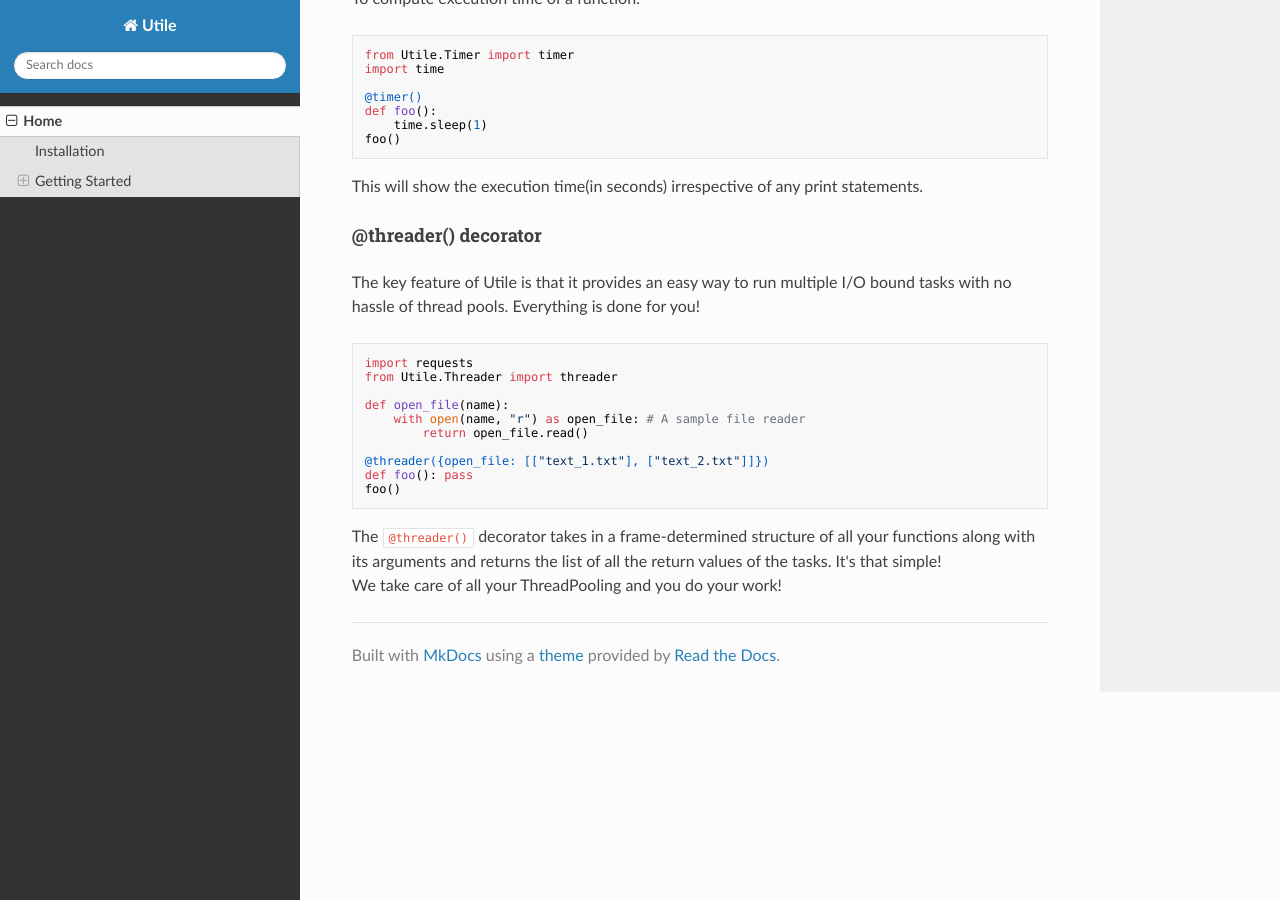
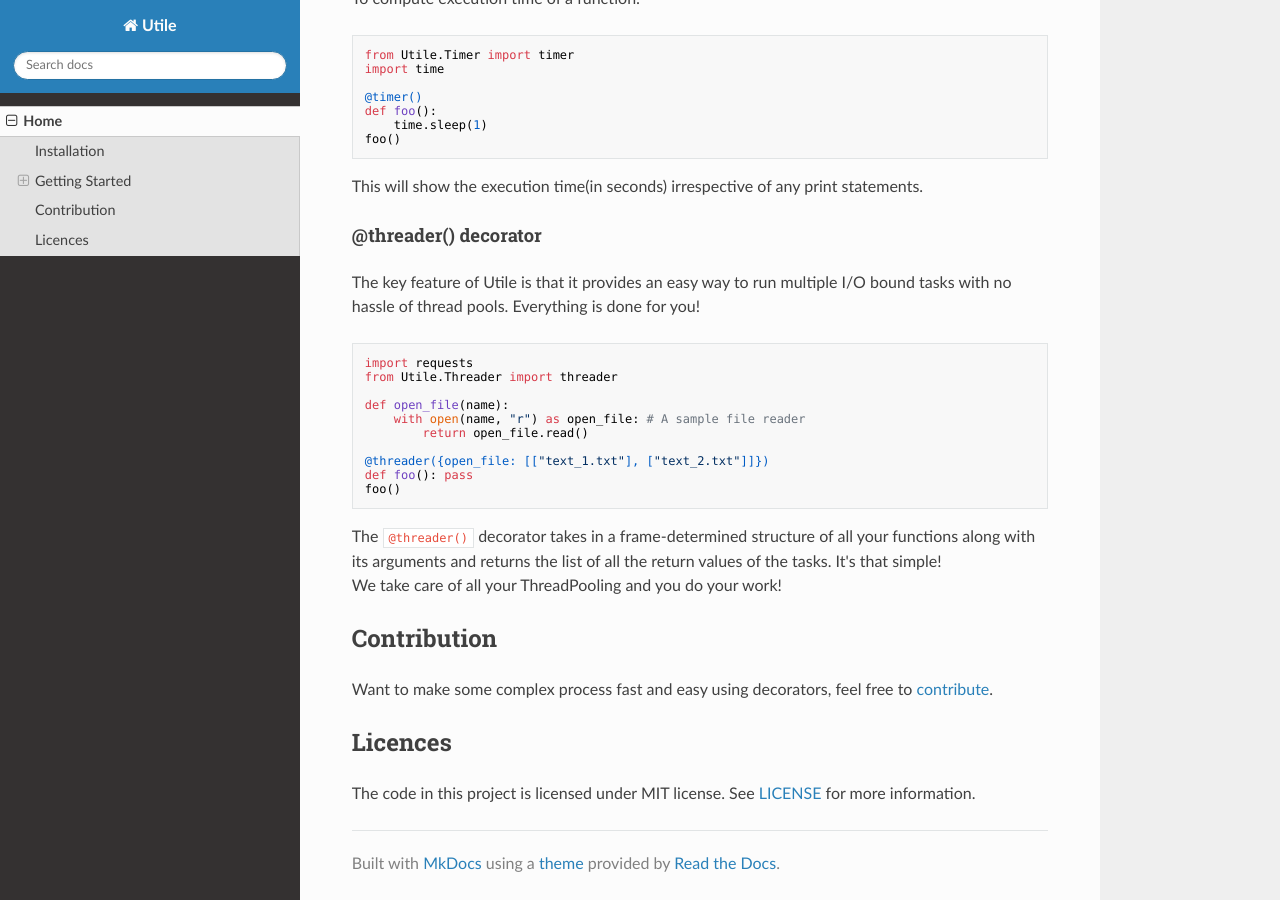
Before and after one commit to j0fiN/utile, an MkDocs documentation site: the page built from docs/index.md, in a window 1280 px wide and 900 px high, scrolled down 553 px. Built offline with MkDocs 1.6.1, drawn with Linux system fonts in a browser that asks for light colours; nearby versions of some CDN libraries.

Commit message:
DOC:updated docs for index.md

```diff
--- a/docs/index.md
+++ b/docs/index.md
@@ -41,3 +41,9 @@ foo()
 The ``@threader()`` decorator takes in a frame-determined structure of all your functions along with its arguments
 and returns the list of all the return values of the tasks. It's that simple!
 We take care of all your ThreadPooling and you do your work!
+
+## Contribution
+Want to make some complex process fast and easy using decorators, feel free to [contribute](https://github.com/).
+
+## Licences
+The code in this project is licensed under MIT license. See [LICENSE](https://github.com/j0fiN/Server_Utility/blob/master/LICENSE) for more information.
```
